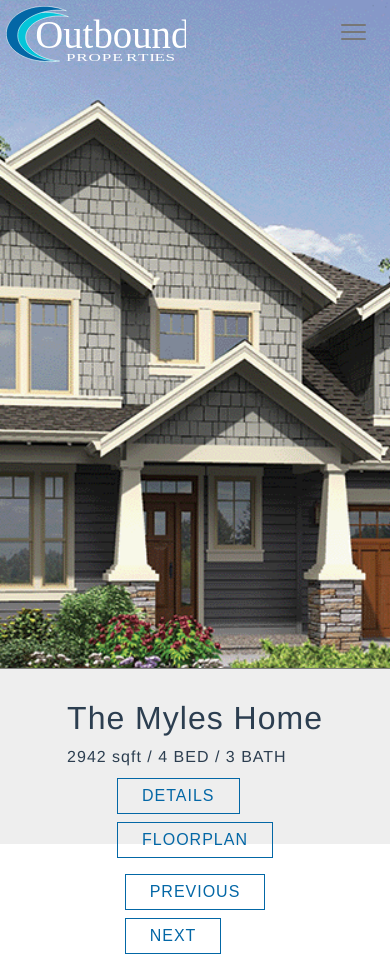
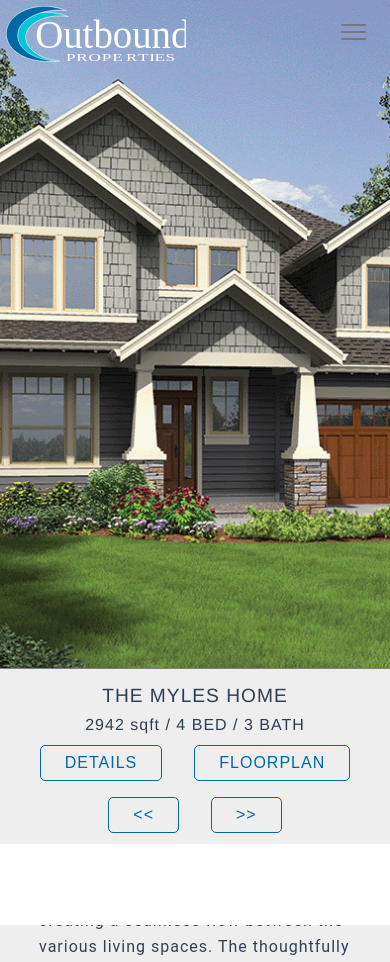
Before and after one commit to kdjordan/outboundProps, a Vue app: page /myles in a window 390 px wide. After the commit the page ends 844 px from the top, so only its background shows below. Built offline with nearby package versions, Linux system fonts and the light colour scheme.

Commit message:
ready for test deploy

```diff
--- a/index.html
+++ b/index.html
@@ -3,7 +3,7 @@
   <head>
     <meta charset="UTF-8">
     <link rel="icon" href="./images/favicon.png">
-    <meta name="viewport" content="width=device-width, initial-scale=1.0">
+    <meta name="viewport" content="width=device-width, initial-scale=1.0, user-scalable=no">
     <title>Outbound Properties</title>
   </head>
   <body>
--- a/src/components/HomeDetails.vue
+++ b/src/components/HomeDetails.vue
@@ -4,9 +4,8 @@
 		:style="{ 'background-image': 'url(' + home.background + ')' }"
 	>
 		<TheHeader />
-		<!-- <div class="home-details__container" @click="closeAll">
-			<transition name="raise">
-				<div v-show="detailsOpen" class="details">
+		<div class="home-details__container" @click="closeAll">
+			<div class="details">
 				<div class="details__title">The {{ home.name }} Home</div>
 				<div class="details__desc">
 					<p v-for="detail in home.descriptionArray">
@@ -14,10 +13,9 @@
 					</p>
 				</div>
 			</div>
-			</transition>
-		</div> -->
-		<!-- <div>
-			<transition name="raise">
+		</div>
+		<div>
+			<!-- <transition name="raise">
 				<div v-if="floorPlanOpen" class="details">
 					<div class="details__img">
 						<img
@@ -38,17 +36,20 @@
 						/>
 					</div>
 				</div>
-			</transition>
-		</div> -->
+			</transition> -->
+		</div>
 		<div class="bottom">
 			<div class="bottom__container">
 				<div>
-					<div class="info-title">The {{ home.name }} Home</div>
-					<div class="info__desc">
-						{{ home.footage }} / {{ home.beds }} BED / {{ home.baths }} BATH
+					<div class="bottom__container--title">
+						The {{ home.name }} Home
+					</div>
+					<div>
+						{{ home.footage }} / {{ home.beds }} BED /
+						{{ home.baths }} BATH
 					</div>
 				</div>
-				<div class="info__controls">
+				<div class="button-container">
 					<button
 						class="home-button"
 						@click.stop="toggleDetails"
@@ -64,12 +65,10 @@
 						FLOORPLAN
 					</button>
 				</div>
-				<div class="info__next">
+				<div class="button-container controls">
+					<button class="home-button" @click="goNextHome">>></button>
 					<button class="home-button" @click="goPreviousHome">
-						PREVIOUS
-					</button>
-					<button class="home-button" @click="goNextHome">
-						NEXT
+						<<
 					</button>
 				</div>
 			</div>
@@ -79,7 +78,6 @@
 
 <script>
 	import TheHeader from '@/components/TheHeader.vue';
-	import pdf from '@/assets/PDF/nadia.pdf'
 	export default {
 		components: {
 			TheHeader,
@@ -90,51 +88,52 @@
 				required: true,
 			},
 		},
+		mounted() {
+			this.detailsPanel = document.querySelector('.details');
+			console.log(this.detailsPanel);
+		},
 		data() {
 			return {
-				detailsOpen: false,
-				optionsOpen: false,
+				detailsPanel: null,
+				detailsPanelOpen: false,
 				floorPlanOpen: false,
+				homeList: ['rowan', 'keagan', 'myles', 'nadia'],
+				index: 0,
 			};
 		},
 		methods: {
 			goNextHome() {
-				this.$router.push('/home2');
+				this.index < this.homeList.length - 1
+					? this.index++
+					: (this.index = 0);
+				this.$router.push(`/${this.homeList[this.index]}`);
 			},
 			goPreviousHome() {
-				this.$router.push('/home4');
+				this.index > 0
+					? this.index--
+					: (this.index = this.homeList.length - 1);
+				this.$router.push(`/${this.homeList[this.index]}`);
 			},
 			closeAll() {
-				this.detailsOpen = false;
-				this.optionsOpen = false;
+				this.detailsPanelOpen = false;
 				this.floorPlanOpen = false;
 			},
 			toggleDetails() {
-				this.optionsOpen = false;
-				this.floorPlanOpen = false;
-				setTimeout(() => {
-					this.detailsOpen = !this.detailsOpen;
-				}, 300);
-			},
-			toggleOptions() {
-				this.detailsOpen = false;
-				this.floorPlanOpen = false;
-				setTimeout(() => {
-					this.optionsOpen = !this.optionsOpen;
-				}, 300);
+				console.log('clickin')
+				this.detailsPanelOpen = !this.detailsPanelOpen
+				this.detailsPanelOpen
+					? this.detailsPanel.classList.add('panel-open')
+					: this.detailsPanel.classList.remove('panel-open')
+				// this.floorPlanOpen = false;
+				// setTimeout(() => {
+				// 	this.detailsOpen = !this.detailsOpen;
+				// }, 300);
 			},
 			getFloorPlan(homeName) {
-				window.open(`/src/assets/PDF/${homeName.toLowerCase()}.pdf`, '_blank')
-			},
-			optionSelected(option) {
-				this.optionsOpen = false;
-				this.$store.commit('setHomeSelection', {
-					home: 'Oswego',
-					option: option,
-				});
-				this.$store.commit('toggleModal');
-				this.$store.commit('setModalContact', false);
-				console.log(option);
+				window.open(
+					`/src/assets/PDF/${homeName.toLowerCase()}.pdf`,
+					'_blank'
+				);
 			},
 		},
 	};
--- a/src/scss/_page.scss
+++ b/src/scss/_page.scss
@@ -1,14 +1,12 @@
-
 .home-details {
 	background-size: cover;
 	background-repeat: no-repeat;
 	background-position: center;
-    height: 100vh;
+	height: calc(100vh - 11rem);
 	width: 100vw;
 	display: flex;
 	flex-direction: column;
 	flex: 1 0 auto;
-
 
 	&__container {
 		flex: 1 0 auto;
@@ -19,6 +17,195 @@
 p {
 	margin: 1rem 0;
 }
+
+.details {
+	font-family: $fontRoboto;
+	padding: 2rem 0;
+	background: $colorWhite;
+	opacity: 0.98;
+	z-index: 5;
+    height: 100%;
+	width: 100%;
+	display: flex;
+	flex-direction: column;
+	justify-content: center;
+	align-items: center;
+    position: fixed;
+    transform: translateY(100%);
+    overflow: hidden;
+	// position: fixed;
+	// bottom: -200vh;
+    transition: all .7s ease;
+
+	&__title {
+		text-align: center;
+		padding: 1rem;
+		font-size: 2rem;
+	}
+
+	&__desc {
+		font-family: $fontRoboto;
+		width: 80%;
+		margin: 0 auto;
+	}
+
+	&__img {
+		padding: 2rem;
+		width: 100%;
+		overflow-y: scroll;
+		border: 1px solid $colorWhite;
+		display: flex;
+		flex-wrap: wrap;
+		justify-content: space-around;
+
+		& img {
+			width: 20%;
+			min-width: 200px;
+			margin: 1.25%;
+			cursor: pointer;
+			transition: all 0.4s;
+
+			&:hover {
+				box-shadow: 1px 3px 10px rgba(0, 0, 0, 0.8);
+			}
+		}
+	}
+}
+
+.panel-open {
+    display: block;
+    transform: translateY(0%);
+    height: 100%;
+    padding-bottom: 20rem;
+    overflow-y: scroll;
+}
+
+.bottom {
+	border-top: 1px solid grey;
+	background: $colorWhite;
+	width: 100%;
+	padding: 1.5rem 0;
+	height: 11rem;
+	position: absolute;
+	bottom: 0;
+    z-index: 10;
+
+    @media screen and (max-width: 600px) {
+        padding: .75rem 0;
+    }
+
+	&-title {
+		font-size: 1.7rem;
+	}
+
+	&__container {
+		padding: 0 1rem;
+		width: 100%;
+		display: flex;
+		align-items: center;
+		justify-content: space-around;
+
+		@media screen and (max-width: 600px) {
+            // padding: 0 rem;
+			flex-direction: column;
+		}
+
+		&--title {
+			text-transform: uppercase;
+			text-align: center;
+			font-size: 2rem;
+
+            @media screen and (max-width: 600px) {
+                font-size: 1.2rem;
+            }
+		}
+
+        & .button-container {
+            display: flex;
+        }
+	}
+
+	&__controls {
+		display: flex;
+		width: 50%;
+		flex-wrap: wrap;
+		padding: 2rem;
+
+		@media screen and (max-width: 600px) {
+			width: 100%;
+		}
+	}
+
+	&__next {
+		display: flex;
+		align-items: center;
+		& span {
+			font-size: 2rem;
+			margin-bottom: 0.2rem;
+		}
+	}
+}
+
+.controls {
+    flex-direction: column;
+    align-self: flex-end;
+
+    @media screen and (max-width: 600px) {
+        flex-direction: row-reverse;
+        align-items: center;
+        justify-content: center;
+        width: 100%;
+    }
+}
+
+.home-button {
+	white-space: nowrap;
+	font-size: 1rem;
+	letter-spacing: inherit;
+	cursor: pointer;
+	border: 1px solid $color1;
+	background: transparent;
+	padding: 0.5rem 1.5rem;
+	transition: all 0.4s;
+	color: $color1;
+	display: flex;
+	align-items: center;
+	justify-content: space-around;
+	margin: 0.5rem 1rem;
+	outline: none;
+    border-radius: 5px;
+
+	&:hover,
+	&:active {
+		background: $color1;
+		color: $colorWhite;
+	}
+}
+
+.buttonActive {
+	background: $color1;
+	color: $colorWhite;
+}
+
+//ANIMATIONS
+.raise-enter-active {
+	animation: raiseLower 0.3s linear;
+}
+.raise-leave-leave {
+	animation: raiseLower 0.3s linear reverse;
+}
+@keyframes raiseLower {
+	0% {
+		max-height: 0vh;
+		opacity: 0;
+	}
+	100% {
+		max-height: 80vh;
+		opacity: 1;
+	}
+}
+
+
 // .tip {
 //     background: $color1;
 //     color: $colorWhite;
@@ -96,154 +283,5 @@ p {
 //             color: $colorWhite;
 //         }
 
-
 //     }
 // }
-
-.details {
-    font-family: $fontRoboto;
-    padding: 2rem 0;
-    background: $colorWhite;
-    opacity: .98;
-    z-index: 5;
-    width: 100%;
-    display: flex;
-    flex-direction: column;
-    justify-content: center;
-    align-items: center;
-    position: absolute;
-    bottom: 0;
-    margin-bottom: 10rem;
-
-
-    &__title {
-        text-align: center;
-        padding: 1rem;
-        font-size: 2rem;
-    }
-
-    &__desc {
-        font-family: $fontRoboto;
-        width: 80%;
-        margin: 0 auto;
-    }
-
-    &__img {
-        padding: 2rem;
-        width: 100%;
-        overflow: auto;
-        border: 1px solid $colorWhite;
-        display: flex;
-        flex-wrap: wrap;
-        justify-content: space-around;
-
-        & img {
-            width: 20%;
-            min-width: 200px;
-            margin: 1.25%;
-            cursor: pointer;
-            transition: all .4s;
-
-            &:hover {
-                box-shadow: 1px 3px 10px rgba(0,0,0, .8);
-            }
-        }
-    }
-}
-
-.bottom {
-    z-index: 10;
-    border-top: 1px solid grey;
-    background: $colorWhite;
-    width: 100%;
-    padding: 1.5rem 0;
-    height: 11rem;
-    position: absolute;
-    bottom: 0;
-
-    &-title {
-        font-size: 1.7rem;
-    }
-
-    &__container {
-        padding: 0 1rem;
-        width: 100%;
-        z-index: 10  !important;
-        display: flex;
-        align-items: center;
-        justify-content: space-around;
-        overflow: auto;
-
-        @media screen and (max-width: 600px) {
-            flex-direction: column;
-
-        }
-    }
-
-    &__controls {
-        display: flex;
-        width: 50%;
-        flex-wrap: wrap;
-        padding: 2rem;
-
-        @media screen and (max-width: 600px) {
-            width: 100%;
-        }
-    }
-
-    &__next {
-        display: flex;
-        align-items: center;
-        & span {
-            font-size: 2rem;
-            margin-bottom: .2rem;
-        }
-    }
-
-}
-
-.home-button {
-    white-space: nowrap;
-    font-size: 1rem;
-    letter-spacing: inherit;
-    cursor: pointer;
-    border: 1px solid $color1;
-    background: transparent;
-    padding: .5rem 1.5rem;
-    transition: all .4s;
-    color: $color1;
-    display: flex;
-    align-items: center;
-    justify-content: space-around;
-    margin: .5rem 1rem;
-    outline: none;
-
-    &:hover, &:active {
-        background: $color1;
-        color: $colorWhite;
-    }
-}
-
-.buttonActive {
-    background: $color1;
-    color: $colorWhite;
-}
-
-
-//ANIMATIONS
-.raise-enter-active {
-    animation: raiseLower 0.3s linear;
-}
-.raise-leave-leave {
-    animation: raiseLower 0.3s linear reverse;
-}
-@keyframes raiseLower {
-    0% {
-        max-height: 0vh;
-        opacity: 0;
-    }
-    100% {
-        max-height: 80vh;
-        opacity: 1;
-    }
-}
```
Lines whose indentation alone changed are shown as unchanged.
